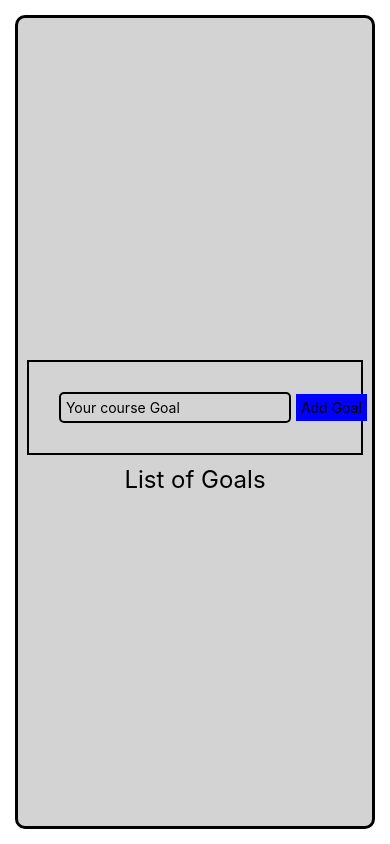
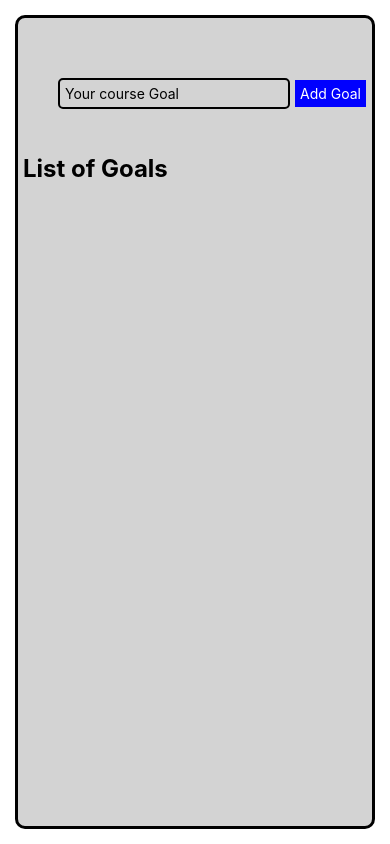
Before and after one commit to HarshSangrulkar/React-Native-MyApp1, a React Native app: screen / in a window 390 px wide. Built offline with nearby package versions, Linux system fonts and the light colour scheme.

Commit message:
styling goals list display

```diff
--- a/App.tsx
+++ b/App.tsx
@@ -1,17 +1,17 @@
 import React, { useState } from "react";
 import { SafeAreaView, StyleSheet, Text, TextInput, TouchableOpacity, View } from "react-native"
 
-const App = ()=>{
+const App = () => {
 
-  const [goal,setGoal]=useState('');
-  const [list,setList]=useState<string[]>([])
+  const [goal, setGoal] = useState('');
+  const [list, setList] = useState<string[]>([])
 
-  const goalInputHandler =(eneterText:string)=>{
+  const goalInputHandler = (eneterText: string) => {
     //console.log(eneterText);
     setGoal(eneterText);
   }
 
-  const addGoalHandler=()=>{
+  const addGoalHandler = () => {
     //display the entered value
     //for this first save the entered value in a state
     //console.log(goal);
@@ -20,62 +20,89 @@ const App = ()=>{
     /*
     setState((prevState)=>(prevState + newElement))
     */
-    setList((currentGoals)=>[...currentGoals,goal]);
+    setList((currentGoals) => [...currentGoals, goal]);
     setGoal("");
   }
 
-  return(
+  return (
     <SafeAreaView style={styles.container}>
       <View style={styles.inputContainer}>
-      <TextInput style={styles.textinput} placeholder="Your course Goal" onChangeText={goalInputHandler}></TextInput>
-      <TouchableOpacity style={styles.button} onPress={addGoalHandler}><Text>Add Goal</Text></TouchableOpacity>
+        <TextInput style={styles.textinput} placeholder="Your course Goal"
+          value={goal}
+          onChangeText={goalInputHandler}></TextInput>
+        <TouchableOpacity style={styles.button} onPress={addGoalHandler}><Text style={styles.btnText}>Add Goal</Text></TouchableOpacity>
       </View>
-      <Text style={styles.text}>List of Goals</Text>
-      {/* list.map((value)=><Text>{value}<Text/>) */}
-      {list.map((g,index)=><Text key={index}>{g}</Text>)}
+
+      <View style={styles.goalContainer}>
+        <Text style={styles.text}>List of Goals</Text>
+        {/* list.map((value)=><Text>{value}<Text/>) */}
+        {list.map((value, index) => <View key={index}>
+          <Text style={styles.goalItem}>{value}</Text>
+        </View>)}
+      </View>
     </SafeAreaView>
   )
 }
 
 const styles = StyleSheet.create({
-  container:{
-    flex:1,
-    justifyContent:"center",
-    alignItems:"center",
-    borderColor:"black",
-    borderWidth:3,
-    borderRadius:10,
-    margin:15,
-    padding:5,
-    backgroundColor:"lightgray"
+  container: {
+    flex: 1,
+    justifyContent: "center",
+    //alignItems: "center",
+    borderColor: "black",
+    borderWidth: 3,
+    borderRadius: 10,
+    margin: 15,
+    padding: 5,
+    backgroundColor: "lightgray"
   },
-  text:{
-    fontSize:24,
-    color:"black",
+  text: {
+    fontSize: 24,
+    color: "black",
+    fontWeight: "bold",
+    margin: 5,
   },
-  inputContainer:{
-    // flex:1,
-    flexDirection:"row",
-    justifyContent:"space-between",
-    alignItems:"center",
-    margin:10,
-    padding:25,
-    borderColor:"black",
-    borderWidth:2,
+  inputContainer: {
+    //flex: 1,
+    flexDirection: "row",
+    justifyContent: "space-between",
+    alignItems: "center",
+    margin: 10,
+    marginTop: 30,
+    padding: 25,
+    // borderColor: "black",
+    borderBottomColor: "black",
+    //borderWidth: 2,
 
   },
-  textinput:{
-    flex:1,
-    borderColor:"black",
-    borderWidth:2,
-    borderRadius:5,
-    padding:5,
-    margin:5,
+  textinput: {
+    flex: 1,
+    borderColor: "black",
+    borderWidth: 2,
+    borderRadius: 5,
+    padding: 5,
+    margin: 5,
   },
-  button:{
-    borderColor:"black",
-    padding:5,
-    backgroundColor:"blue",
+  button: {
+    borderColor: "black",
+    padding: 5,
+    backgroundColor: "blue",
+
+  },
+  btnText: {
+    color: "white",
+  },
+  goalContainer: {
+    flex: 5,
+  },
+  goalItem: {
+    margin: 5,
+    padding: 10,
+    backgroundColor: "purple",
+    borderRadius: 5,
+    color: "white",
+    fontSize: 16,
+
   }
 })
 
```
